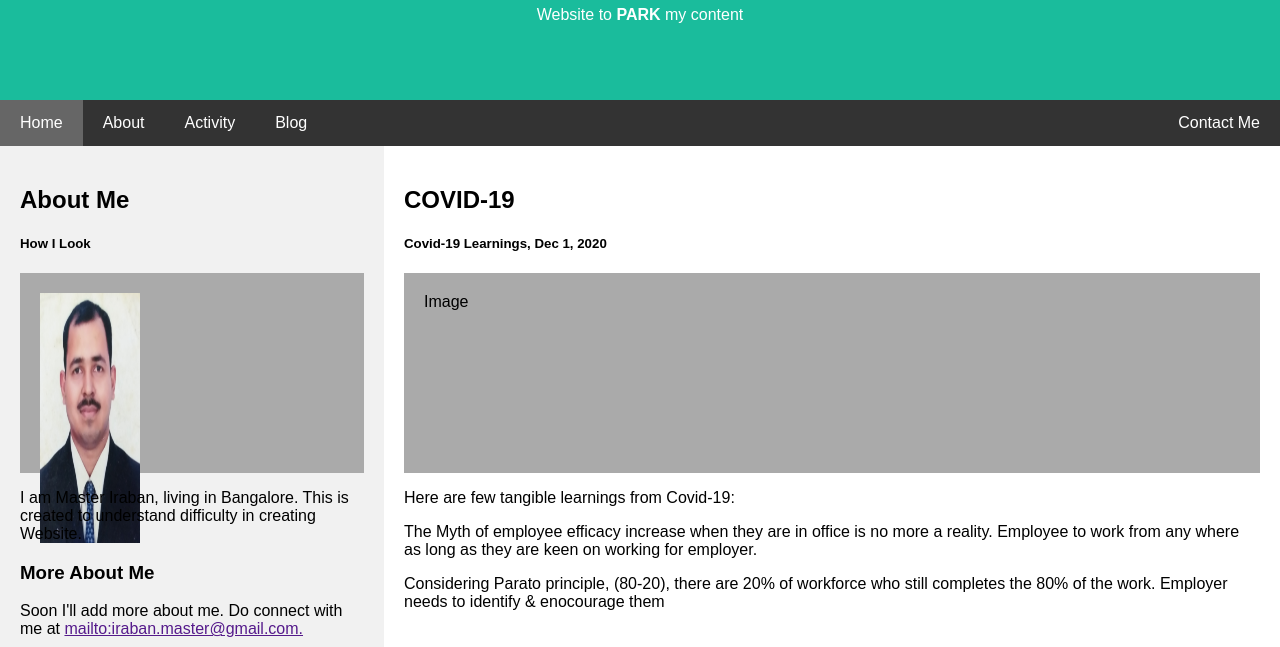
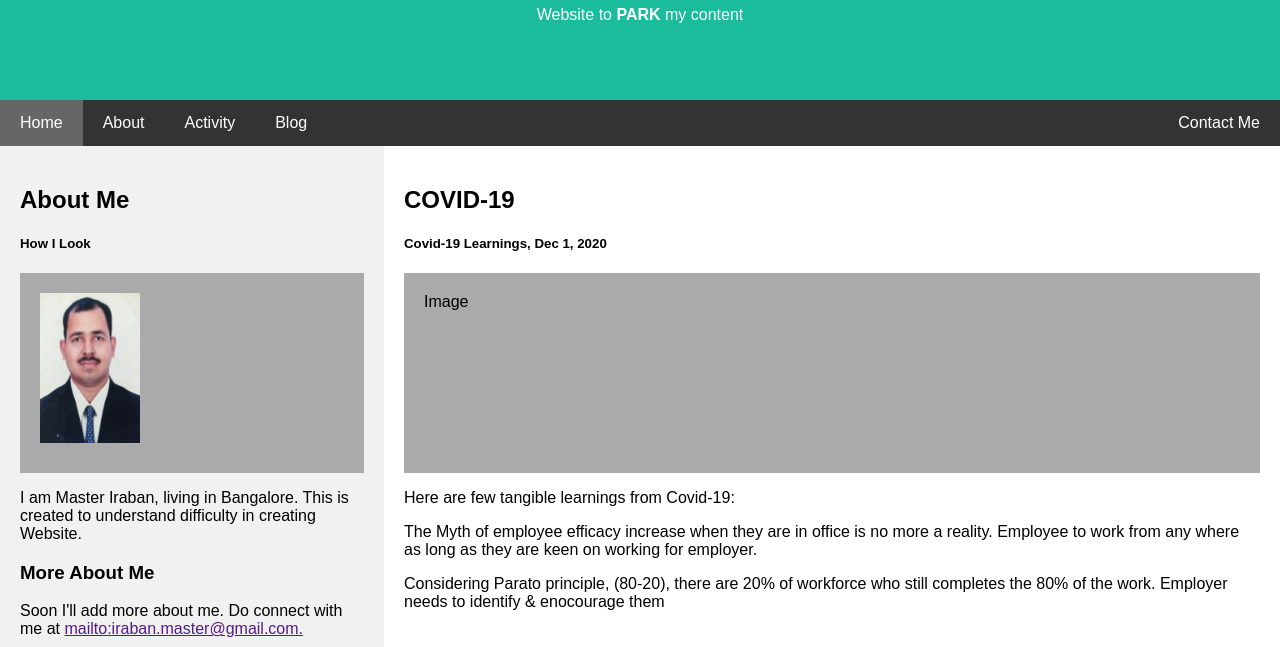
Before and after one commit to Iraban/Iraban.github.io, a plain HTML site: page index.html in a window 1280 px wide. Shown: the part 153-800 px from the top of the page. Drawn offline with Linux system fonts and the light colour scheme.

Commit message:
Update index.html

```diff
--- a/index.html
+++ b/index.html
@@ -139,7 +139,7 @@ body {
   <div class="side">
     <h2>About Me</h2>
     <h5>How I Look</h5>
-    <div class="fakeimg" style="height:200px;"><img src=MasterIraban.jpg width="100" height="250"></div>
+    <div class="fakeimg" style="height:200px;"><img src=MasterIraban.jpg width="100" height="150"></div>
     <p>I am Master Iraban, living in Bangalore. This is created to understand difficulty in creating Website. </p>
     <h3>More About Me</h3>
     <p>Soon I'll add more about me. Do connect with me at <a href>mailto:iraban.master@gmail.com.</a></p>
```
